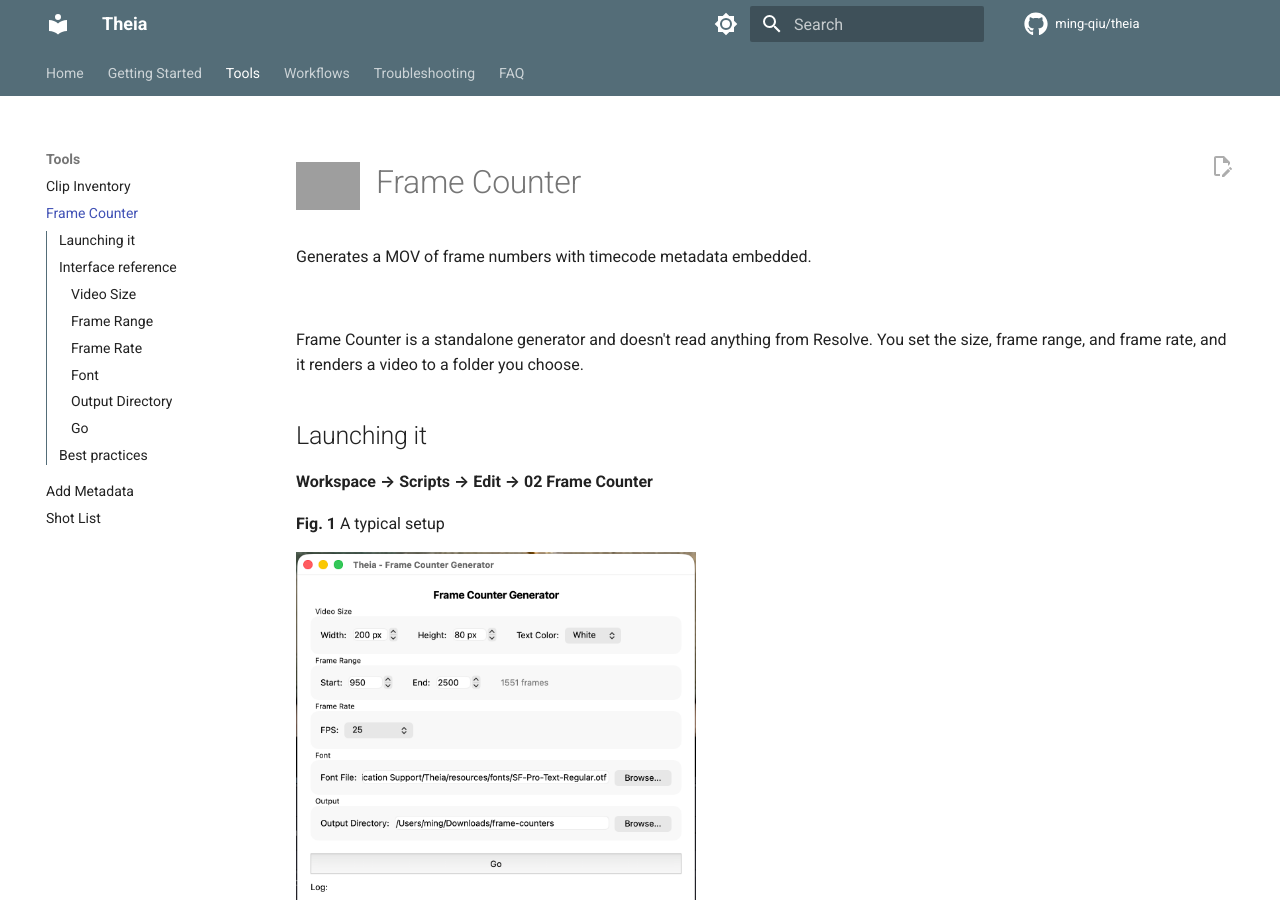
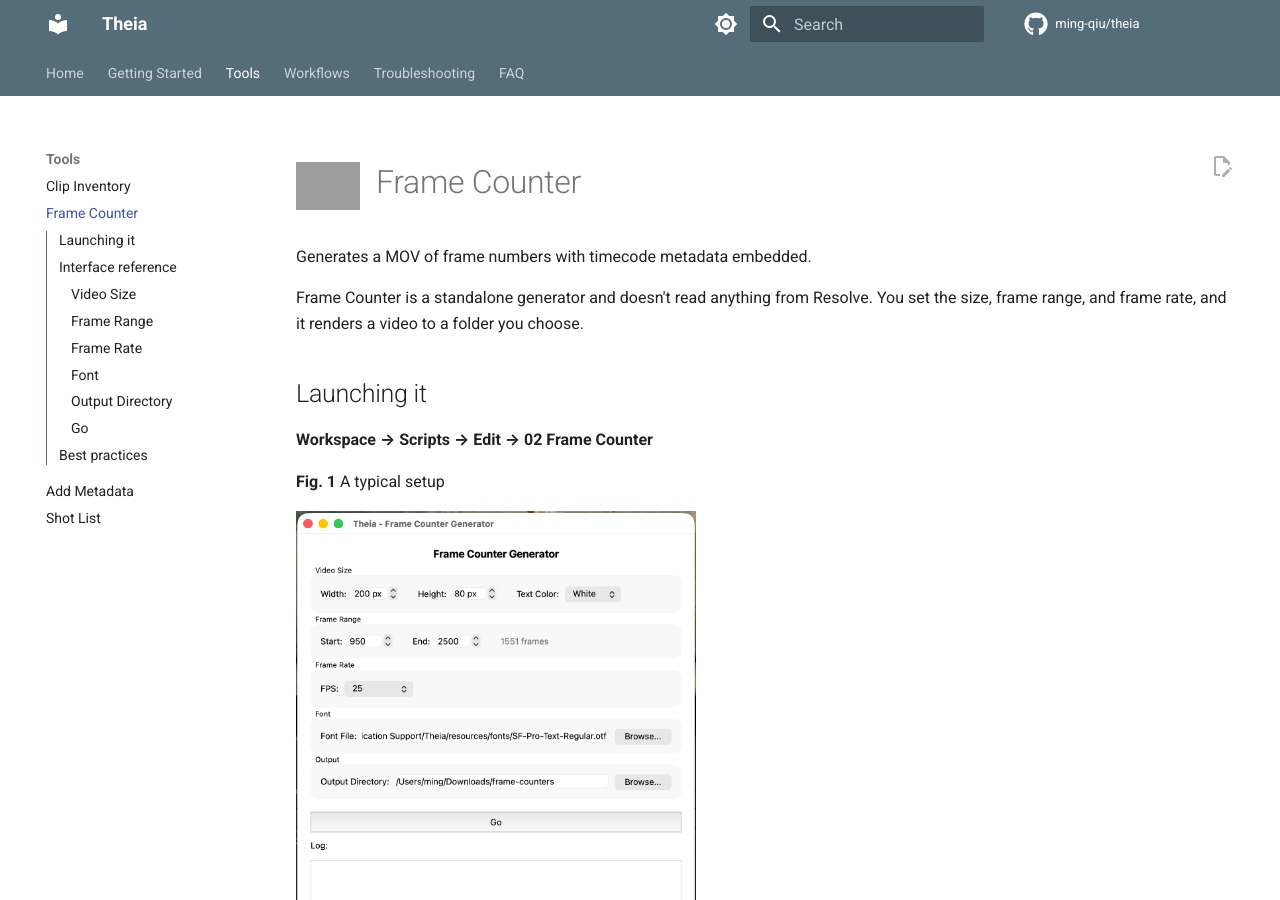
Before and after one commit to ming-qiu/theia-documentation, an MkDocs documentation site: the page built from docs/tools/frame-counter.md, in a window 1280 px wide and 900 px high. Built offline with MkDocs 1.6.1 and Material for MkDocs 9.7.7, drawn with Linux system fonts in a browser that asks for light colours; comment, search, counter and statistics services are not loaded; grey boxes are pictures that could not be loaded.

Commit message:
minor formatting update

```diff
--- a/docs/tools/frame-counter.md
+++ b/docs/tools/frame-counter.md
@@ -3,8 +3,6 @@
 # Frame Counter
 
 Generates a MOV of frame numbers with timecode metadata embedded.
-
-<br clear="left">
 
 Frame Counter is a standalone generator and doesn't read anything from Resolve. You set the size, frame range, and frame rate, and it renders a video to a folder you choose.
 
```
